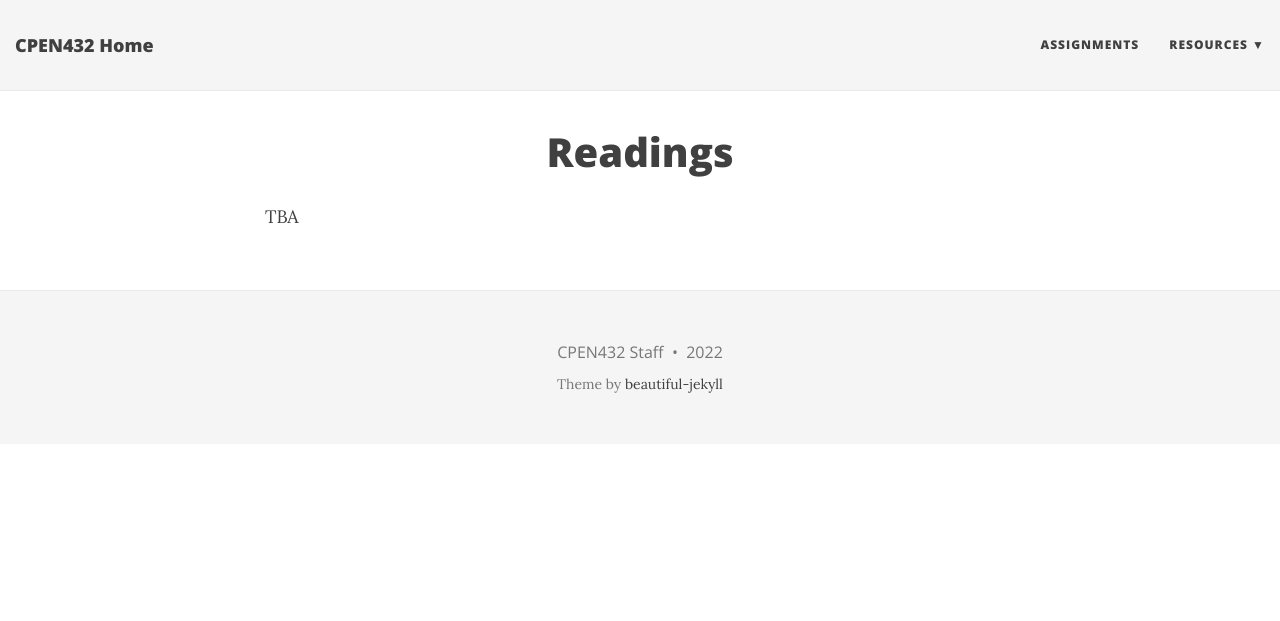
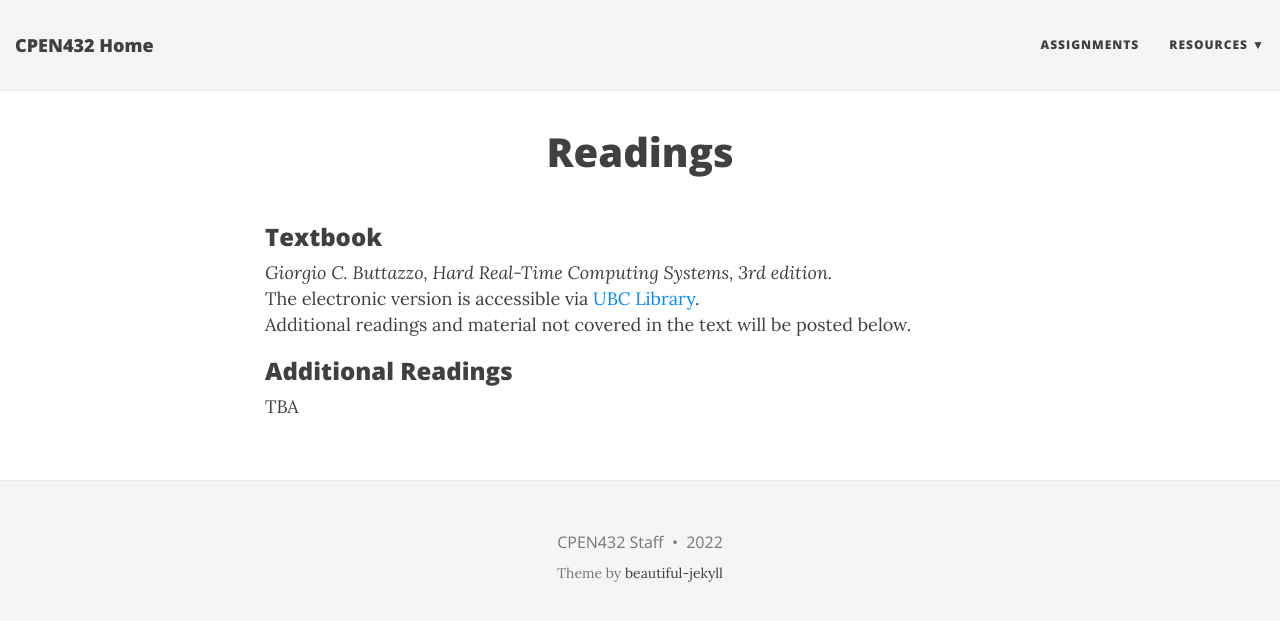
Before and after one commit to CPEN432/cpen432.github.io, a Jekyll site: the page built from readings.md, in a window 1280 px wide. Shown: the top 621 px of the page. Built offline with Jekyll 4.4.1, drawn with Linux system fonts in a browser that asks for light colours; nearby versions of some CDN libraries.

Commit message:
Update readings.md

```diff
--- a/readings.md
+++ b/readings.md
@@ -1,6 +1,17 @@
 ---
 title: Readings
 ---
+
+### Textbook
+*Giorgio C. Buttazzo, Hard Real-Time Computing Systems, 3rd edition.*<br>
+The electronic version is accessible via [UBC Library](https://go.exlibris.link/YzpnxKfG).<br>
+Additional readings and material not covered in the text will be posted below.
+
+<!-- **Optional:** _Jane W. S. W. Liu. 2000. Real-Time Systems_.   -->
+
+
+### Additional Readings
+
 TBA
 
 <!-- ### C -->
```
